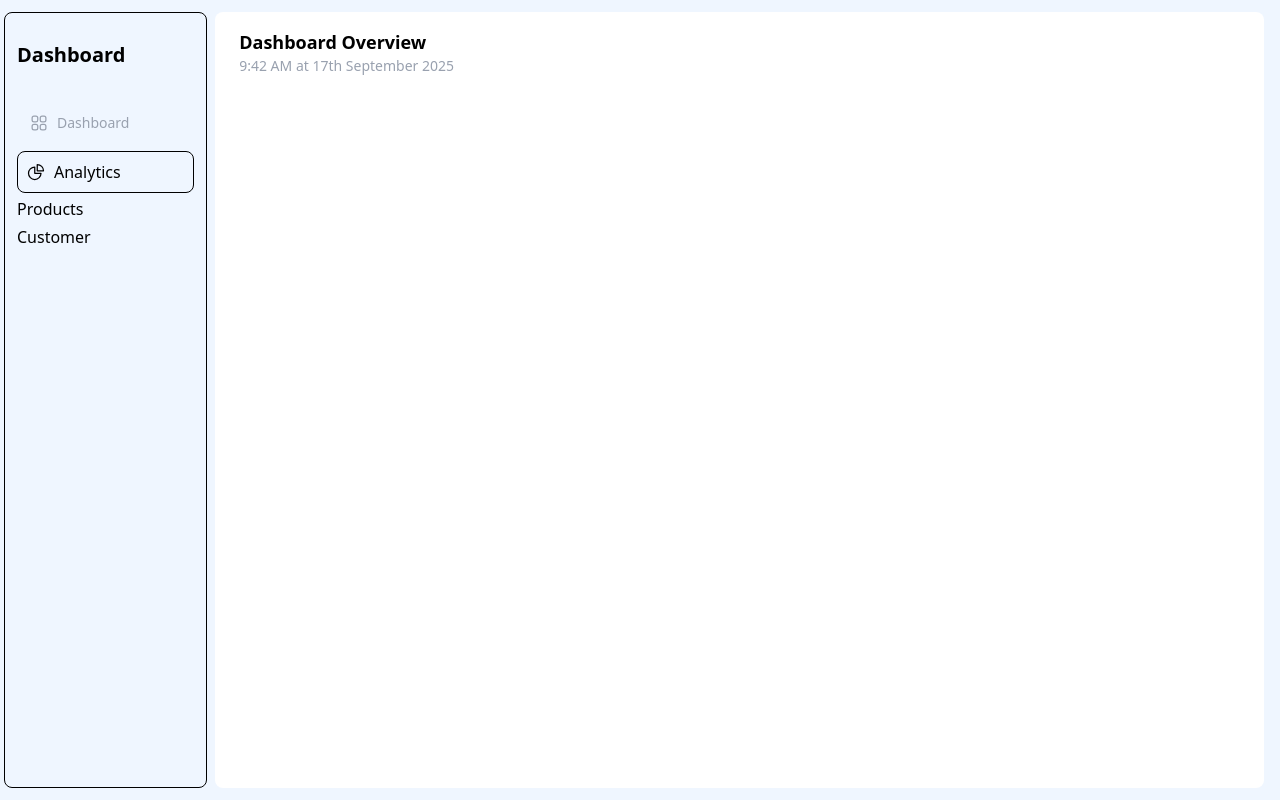
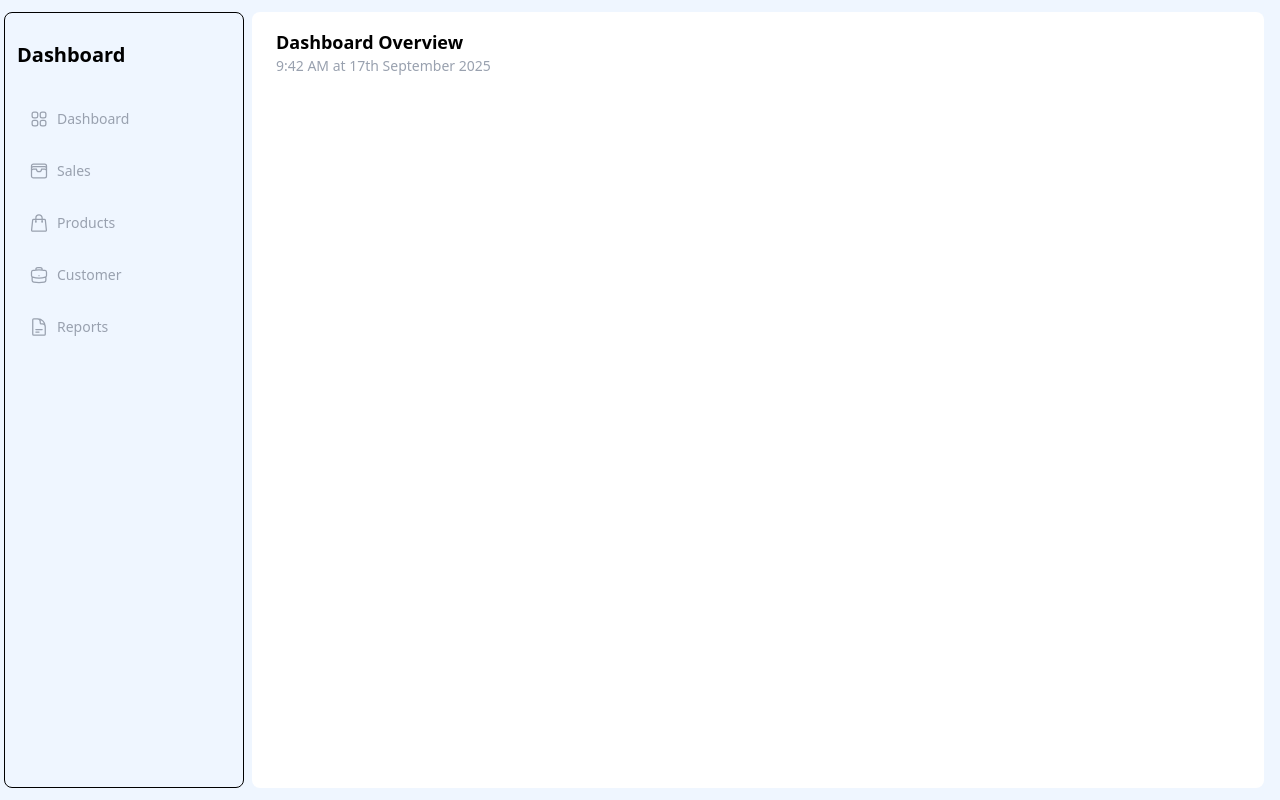
Before and after one commit to Keyboard-sound/Frontend-Project-Dashboard, a React (Vite) app: page / in a window 1280 px wide. Built offline with nearby package versions, Linux system fonts and the light colour scheme; no server answers.

Commit message:
feat[src]: add icons to sidebar items

```diff
--- a/src/components/SideBar.tsx
+++ b/src/components/SideBar.tsx
@@ -1,26 +1,40 @@
 import { NavLink } from "react-router-dom";
-import { Squares2X2Icon, ChartPieIcon } from "@heroicons/react/24/outline";
+import {
+  Squares2X2Icon,
+  WalletIcon,
+  ShoppingBagIcon,
+  BriefcaseIcon,
+  DocumentTextIcon,
+} from "@heroicons/react/24/outline";
 
 export default function SideBar() {
-  const links = [{ name: "Dashboard", to: "/" }];
+  const sidebarItems = [
+    { name: "Dashboard", to: "/", icon: Squares2X2Icon },
+    { name: "Sales", to: "/sales", icon: WalletIcon },
+    { name: "Products", to: "/products", icon: ShoppingBagIcon },
+    { name: "Customer", to: "/customers", icon: BriefcaseIcon },
+    { name: "Reports", to: "/reports", icon: DocumentTextIcon },
+  ];
 
+  const renderedSidebarItems = sidebarItems.map((item) => {
+    const IconComponent = item.icon;
+    return (
+      <div>
+        <NavLink
+          key={item.to}
+          to={item.to}
+          className="flex items-center gap-2 py-3.5 px-3 rounded-lg text-gray-400 text-sm focus:bg-indigo-600 focus:text-white"
+        >
+          {IconComponent && <IconComponent className="h-5 w-5" />}
+          {item.name}
+        </NavLink>
+      </div>
+    );
+  });
   return (
-    <div className="flex flex-col gap-1 w-[240px] p-3 bg-blue-50 border rounded-lg">
+    <div className="flex flex-col min-w-[240px] p-3 bg-blue-50 border rounded-lg">
       <h1 className="py-4 font-bold text-xl mb-[10px]">Dashboard</h1>
-      <div className="flex items-center gap-2 py-3.5 px-3 rounded-lg text-gray-400 text-sm focus:bg-blue-500 ">
-        <Squares2X2Icon className="h-5 w-5 " />
-        <NavLink to="/">Dashboard</NavLink>
-      </div>
-      <div className="flex items-center gap-2 border rounded-lg py-2 px-2">
-        <ChartPieIcon className="h-5 w-5 " />
-        <NavLink to="/dashboard">Analytics</NavLink>
-      </div>
-      <div>
-        <NavLink to="/products">Products</NavLink>
-      </div>
-      <div>
-        <NavLink to="/customers">Customer</NavLink>
-      </div>
+      <nav className="flex flex-col gap-1">{renderedSidebarItems}</nav>
     </div>
   );
 }
```
